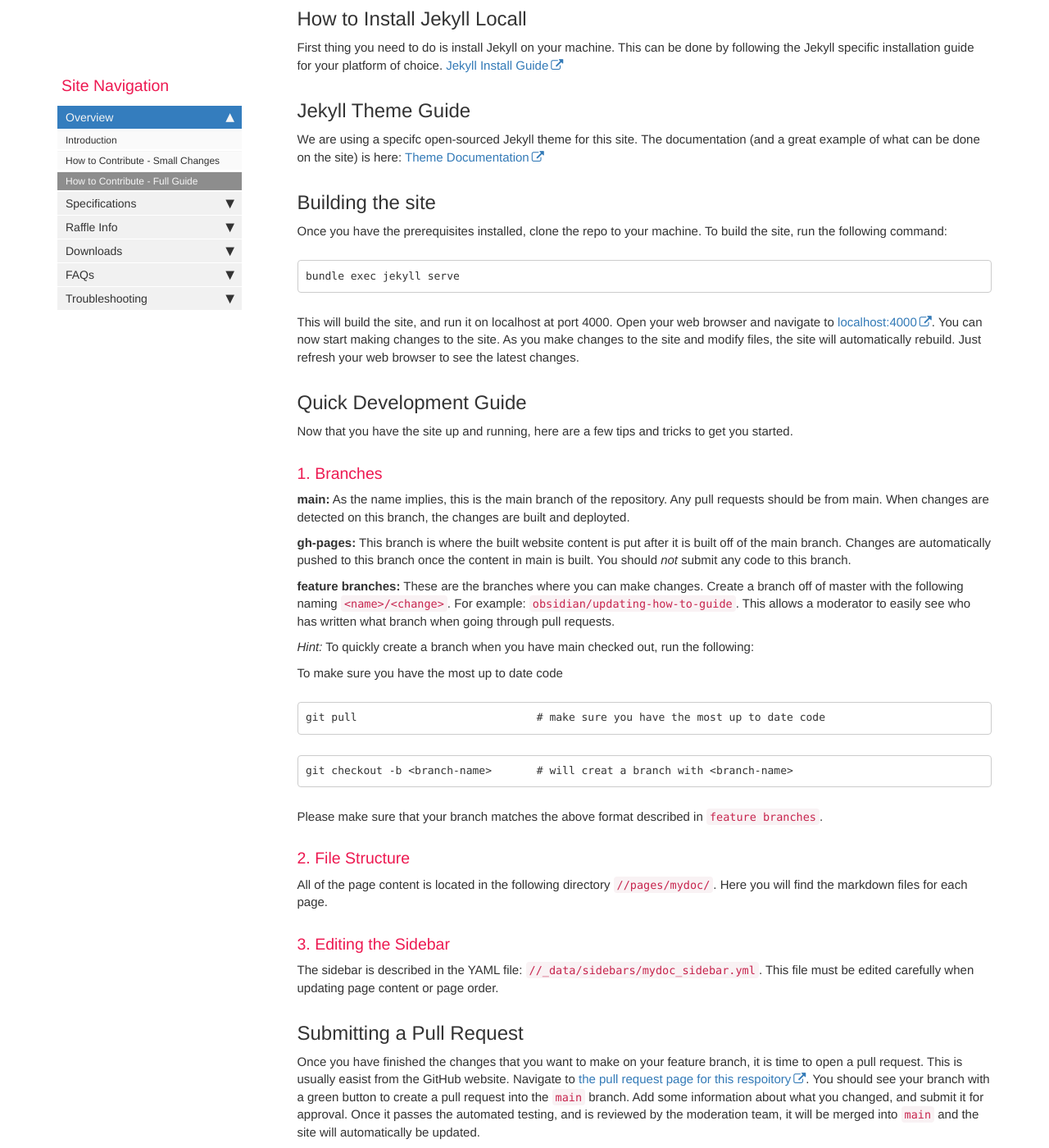
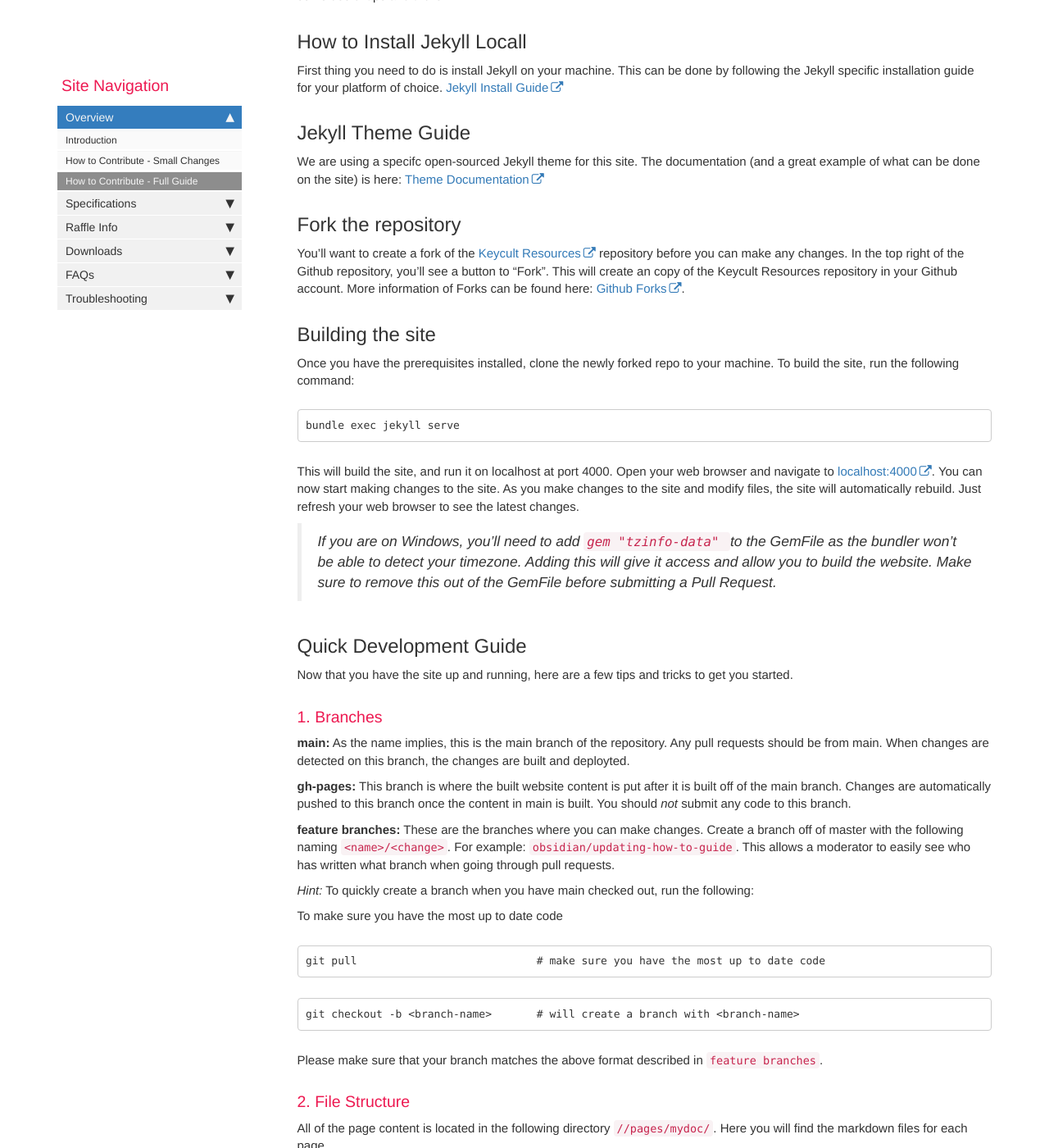
Before and after one commit to keycult/keycult-resources, a Jekyll site: the page built from pages/mydoc/overview_how_to_contribute_full.md, in a window 1280 px wide and 1400 px high, scrolled down 981 px. Shown: the whole window at 82% size. Built offline with Jekyll 4.4.1, drawn with Linux system fonts in a browser that asks for light colours; comment, search, counter and statistics services are not loaded.

Commit message:
Update how to contribute with Forking and slight QA

````diff
--- a/pages/mydoc/overview_how_to_contribute_full.md
+++ b/pages/mydoc/overview_how_to_contribute_full.md
@@ -23,13 +23,18 @@
 
 We are using a specifc open-sourced Jekyll theme for this site. The documentation (and a great example of what can be done on the site) is here: [Theme Documentation](https://idratherbewriting.com/documentation-theme-jekyll/index.html)
 
+## Fork the repository
+You'll want to create a fork of the [Keycult Resources](https://github.com/keycult/keycult-resources) repository before you can make any changes. In the top right of the Github repository, you'll see a button to "Fork". This will create an copy of the Keycult Resources repository in your Github account. More information of Forks can be found here: [Github Forks](https://docs.github.com/en/get-started/quickstart/fork-a-repo).
+
 ## Building the site
 
-Once you have the prerequisites installed, clone the repo to your machine. To build the site, run the following command:
+Once you have the prerequisites installed, clone the newly forked repo to your machine. To build the site, run the following command:
 ```
 bundle exec jekyll serve
 ```
 This will build the site, and run it on localhost at port 4000. Open your web browser and navigate to [localhost:4000](http://localhost:4000/). You can now start making changes to the site. As you make changes to the site and modify files, the site will automatically rebuild. Just refresh your web browser to see the latest changes.
+
+> *If you are on Windows, you'll need to add ``` gem "tzinfo-data"  ```to the GemFile as the bundler won't be able to detect your timezone. Adding this will give it access and allow you to build the website. Make sure to remove this out of the GemFile before submitting a Pull Request.*
 
 ## Quick Development Guide
 
@@ -50,7 +55,7 @@
 git pull                            # make sure you have the most up to date code
 ```
 ```
-git checkout -b <branch-name>       # will creat a branch with <branch-name>
+git checkout -b <branch-name>       # will create a branch with <branch-name>
 ```
 Please make sure that your branch matches the above format described in `feature branches`.
 
````
